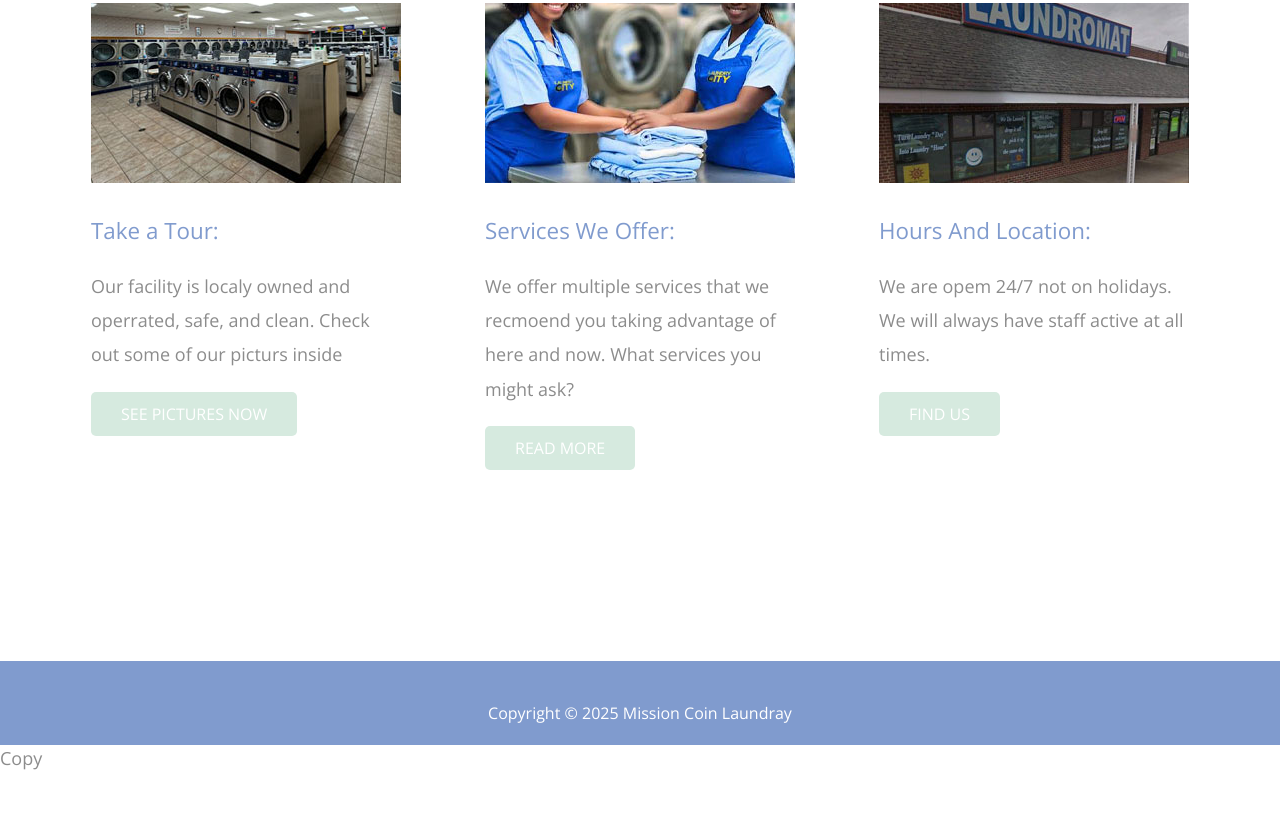
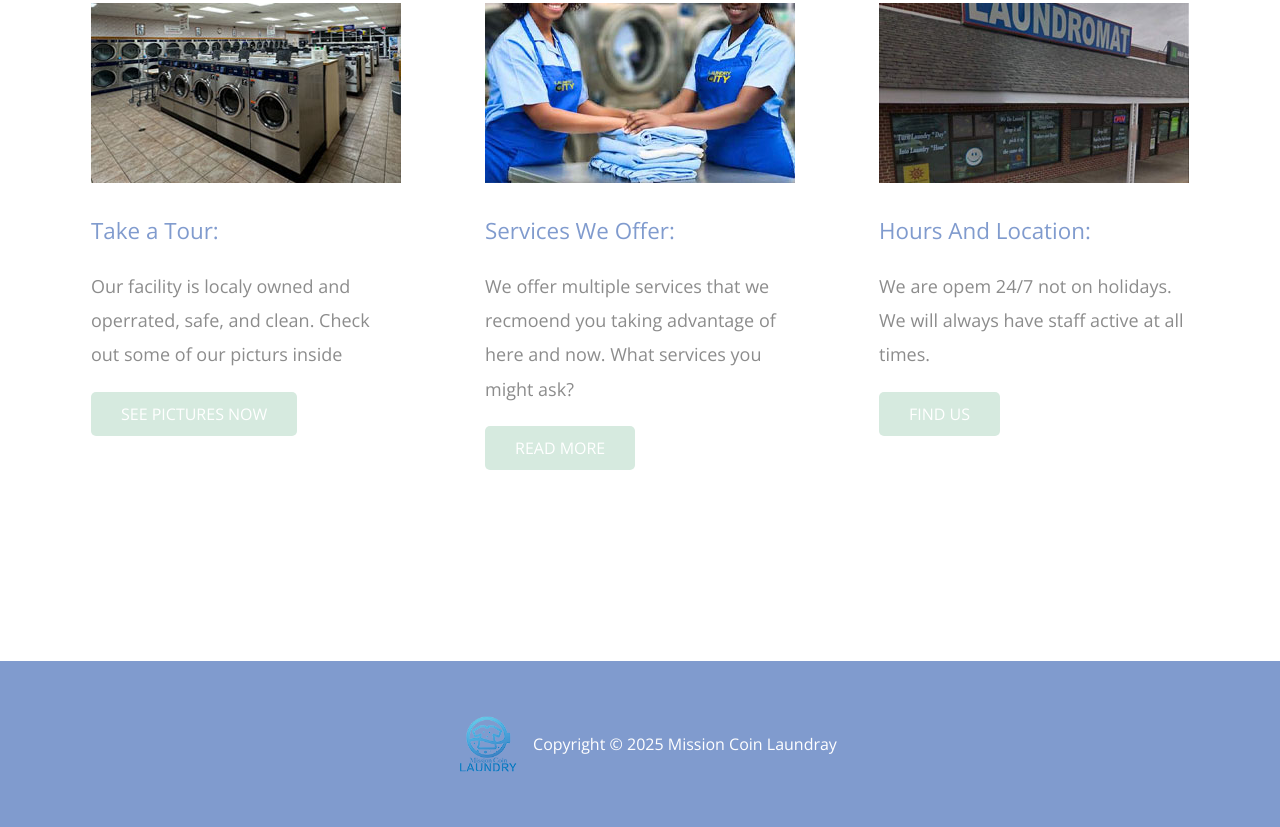
Before and after one commit to Omar-Reals/per5omarresponsivesite, a plain HTML site: page index.html in a window 1280 px wide. Shown: the part 1280-2107 px from the top of the page. Before the commit the page ends 2052 px from the top, so only its background shows below. Drawn offline with nearby package versions, Linux system fonts and the light colour scheme; a script that the page names is missing.

Commit message:
Add files via upload

```diff
--- a/index.html
+++ b/index.html
@@ -51,12 +51,14 @@
         </div>
 
         <div class="home-img-container">
+
         </div>
 
         <section class="section">
             <div class="container-fluid">
                 <div class="row">
                     <div class="col-xs-12 col-sm-12 col-md-12 col-lg-12 text-xs-center">
+
                         <h2 class="gold-text title">Welcome To Mission Coin Laundray</h2>
                         <p class="subtitle">We at Mission Coin Laundray pride ourselves off of washing and cleaning those annoying stains like coffee off your clothes fast with wash and fold, and or dry cleaning. We are local to Oceanside where clothes are safe and are the best coin machines in our area.</p>
                         <p class="subtitle">&nbsp;</p>
@@ -104,8 +106,8 @@
 
  </section>
 
-        <footer class="footer">Copyright &copy; 2025 Mission Coin Laundray</footer>
-Copy
+        <footer class="footer">
+          <p><img src="logo.png" width="90" height="90" alt="" />Copyright &copy; 2025 Mission Coin Laundray</p></footer>
 
         <script src="jquery-1.11.3.min.js"></script>
         <script src="https://www.atlasestateagents.co.uk/javascript/tether.min.js"></script>
```
